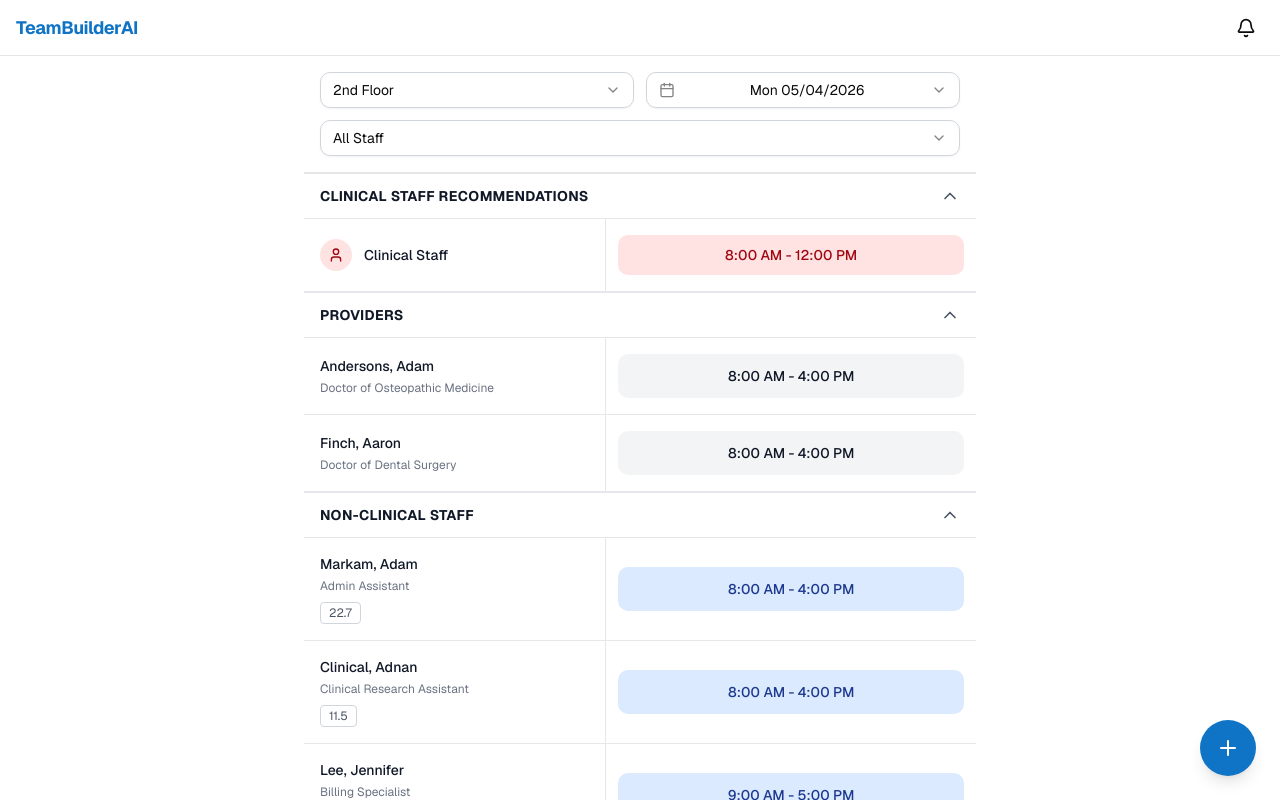
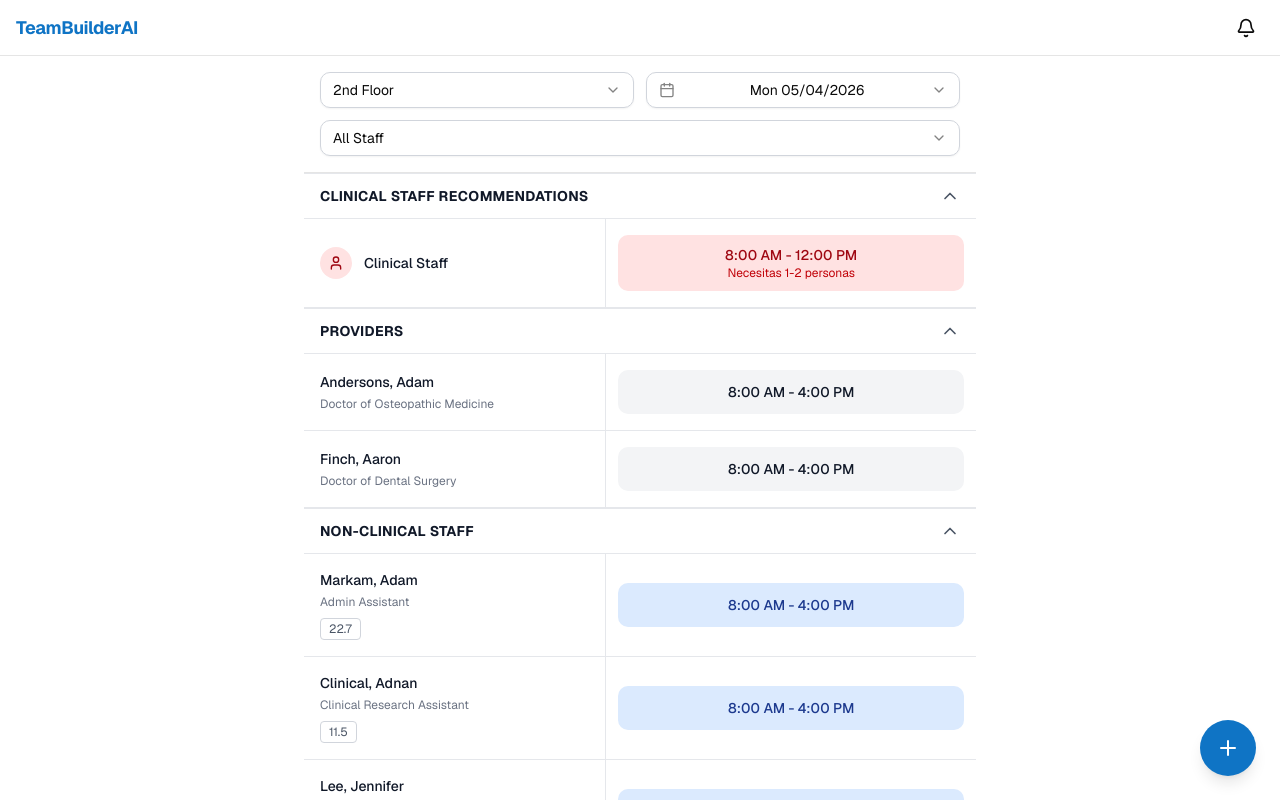
Before and after one commit to Killen7/scheduling-app-prototype, a Next.js app: page / in a window 1280 px wide. Shown: the top 800 px of the page. Built offline with nearby package versions, Linux system fonts and the light colour scheme.

Commit message:
feat: add 'rec.need' subtitle below each schedule in red pill\n\nUse 'text-xs text-red-700' for visual consistency.

```diff
--- a/components/recommendations-group.tsx
+++ b/components/recommendations-group.tsx
@@ -50,9 +50,10 @@ export function RecommendationsGroup({ recommendations }: RecommendationsGroupPr
                 {rec.slots.map((slot, i) => (
                   <div
                     key={i}
-                    className="w-full rounded-lg bg-red-100 px-3 py-2.5 text-center text-sm font-medium text-red-800"
+                    className="w-full rounded-lg bg-red-100 px-3 py-2.5 text-center"
                   >
-                    {slot}
+                    <p className="text-sm font-medium text-red-800">{slot}</p>
+                    <p className="text-xs text-red-700">{rec.need}</p>
                   </div>
                 ))}
               </div>
```
